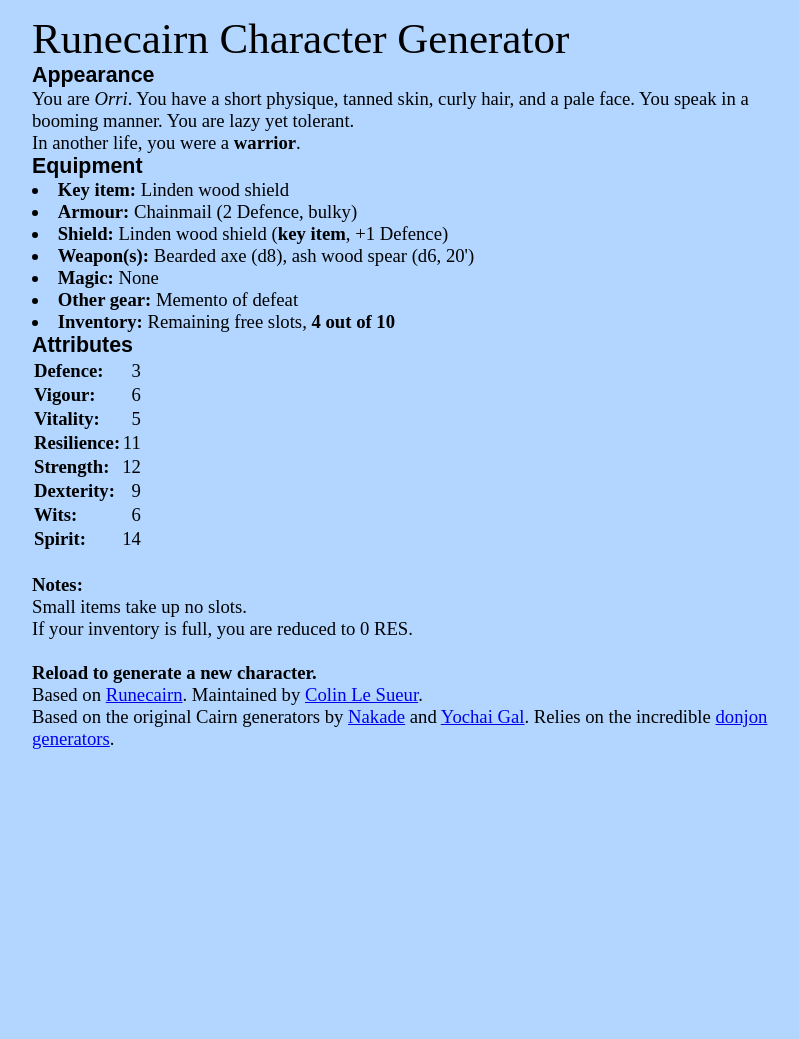
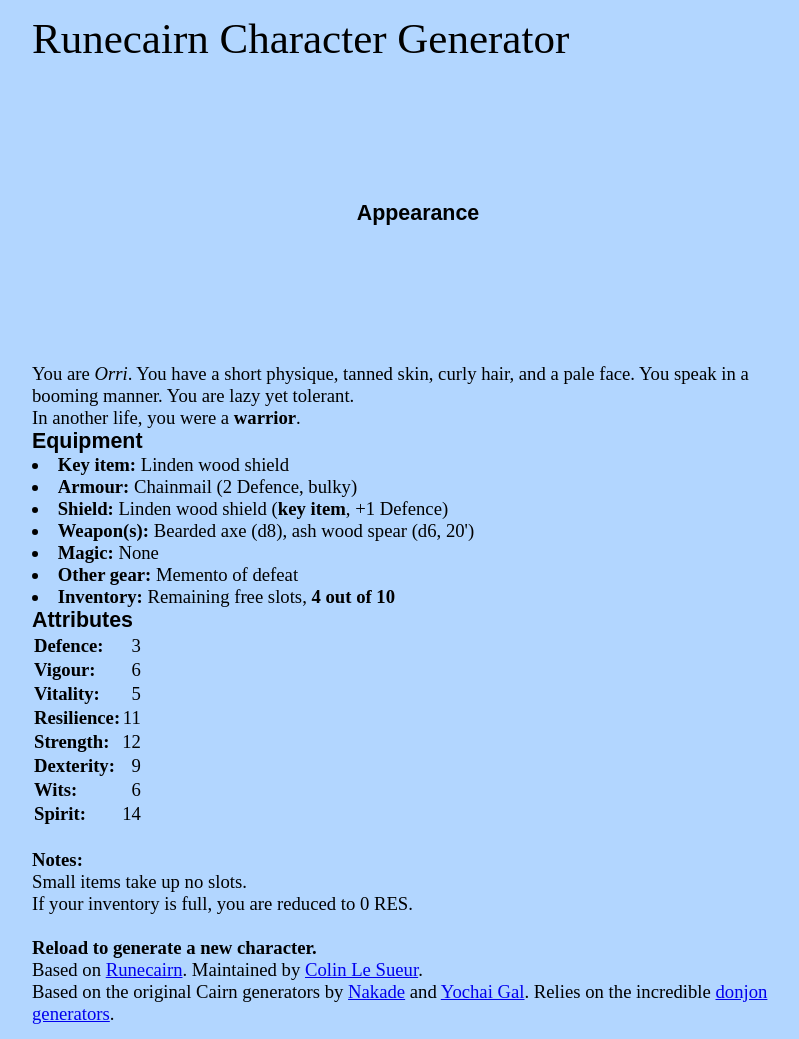
Before and after one commit to byodinsbeardrpg/byodinsbeardrpg.github.io, a Jekyll site: the page generator/index.html, which Jekyll copies as it is, in a window 1280 px wide. Shown: the whole page, without its empty margins (222-1021 px from the left). Built offline with Jekyll 4.4.1, drawn with Linux system fonts in a browser that asks for light colours; some web fonts are replaced; before the commit the page ends 900 px from its top, so only the background shows below that.

Commit message:
Update index.html

```diff
--- a/generator/index.html
+++ b/generator/index.html
@@ -11,8 +11,11 @@
   <body>
     <script type="text/javascript" src="js/generator.js"></script>
     <script type="text/javascript" src="js/runecairn_data.js"></script>
+    <div class="page">
     <div class="chargen">
+      <div class="section">
       <h3>Appearance</h3>
+    </div>
 	  <span id="character"></span>
       <h3>Attributes</h3>
       <table>
@@ -27,6 +30,7 @@
         </table>
         <br><b>Notes: </b><br>Small items take up no slots. <br>If your inventory is full, you are reduced to 0 RES.<br></li>
     </div>
+  </div>
     <script type="text/javascript" src="js/jquery-3.5.1.min.js"></script>
     <script type="text/javascript" src="js/main.js"></script>
   </body>
```
